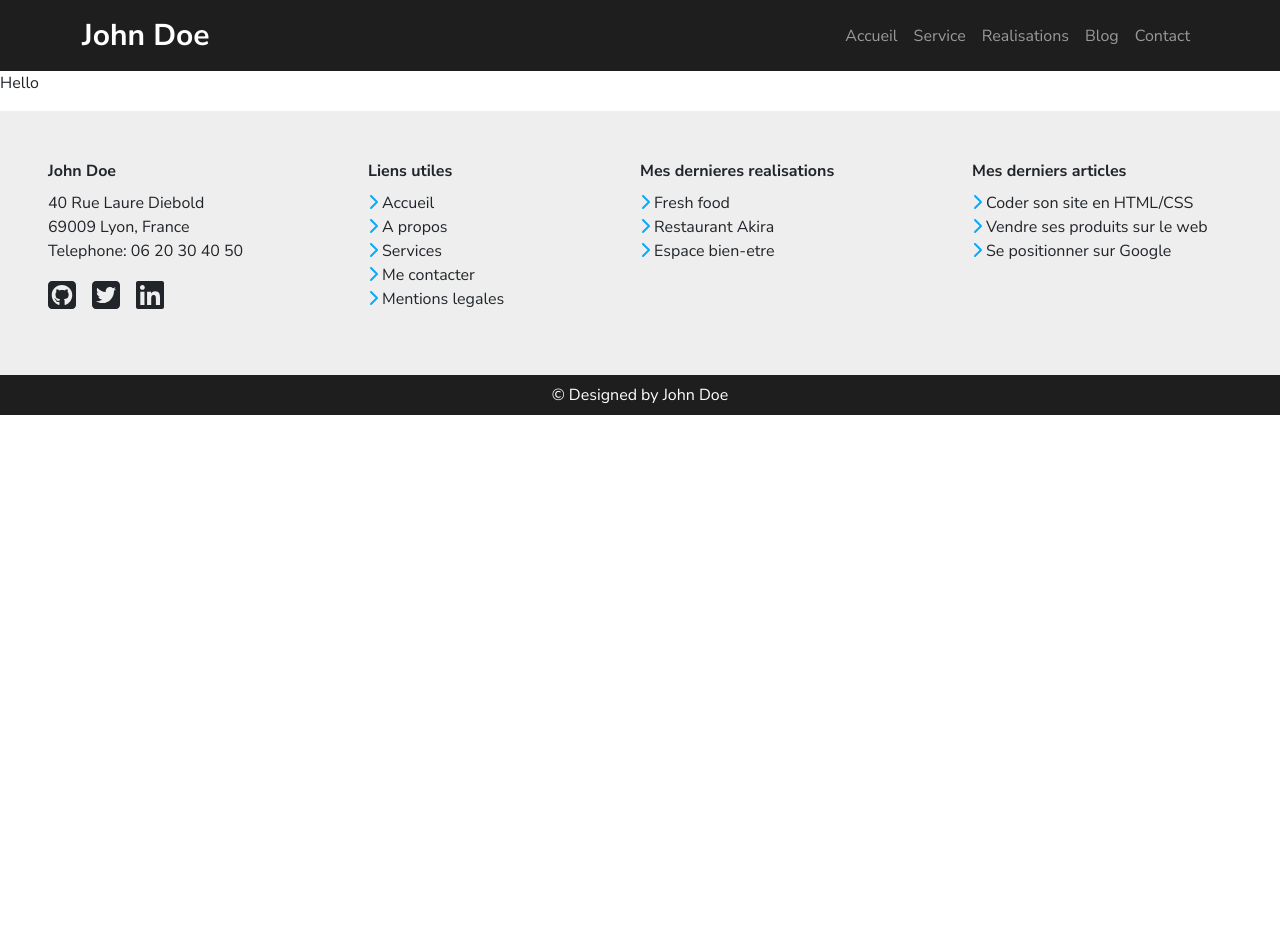
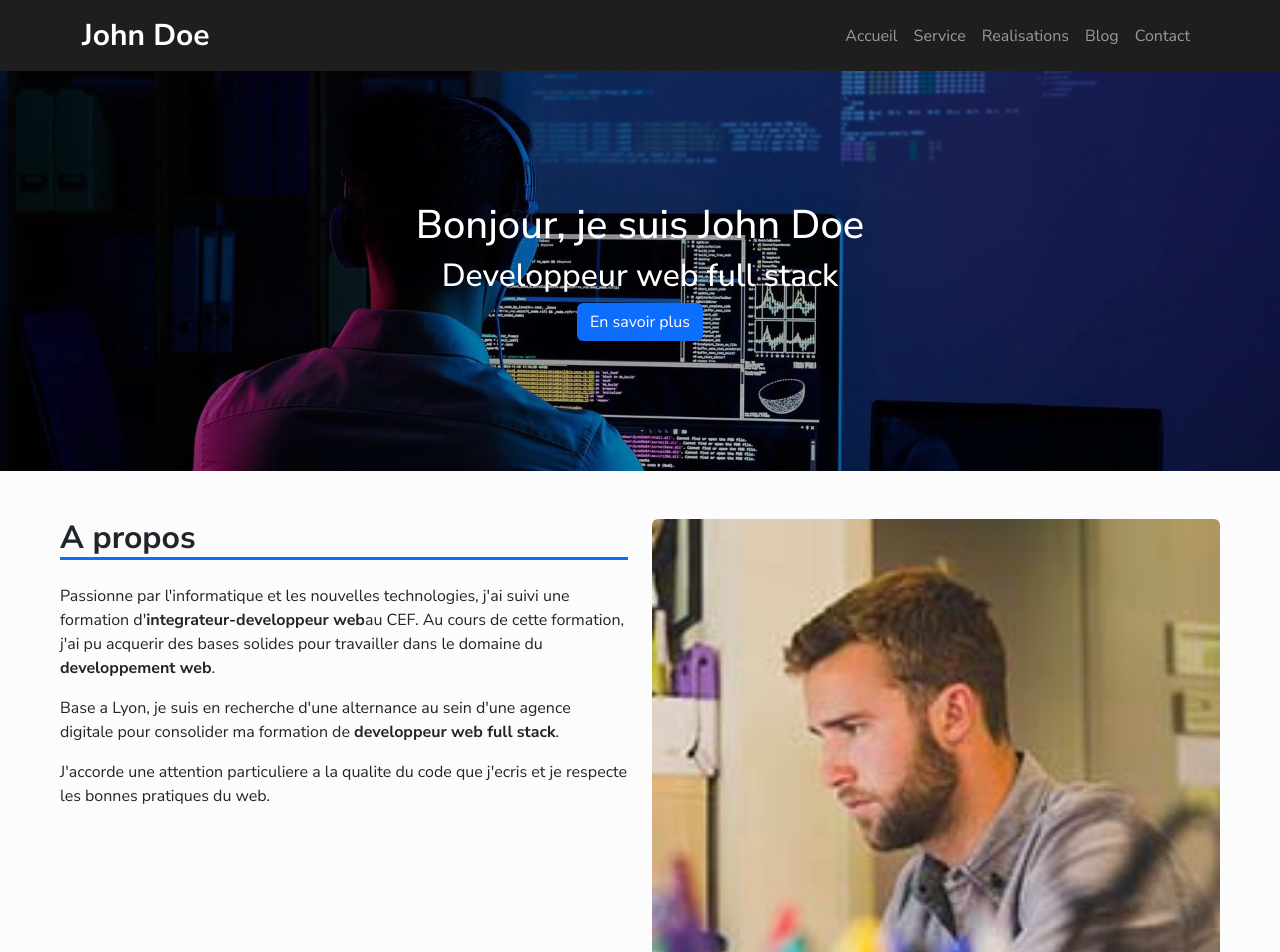
Before and after one commit to matiti61290/CV-react, a React (Create React App) app: page / in a window 1280 px wide. Shown: the top 952 px of the page. Before the commit the page ends 800 px from the top, so only its background shows below. Built offline with nearby package versions, Linux system fonts and the light colour scheme.

Commit message:
home page

```diff
--- a/src/App.js
+++ b/src/App.js
@@ -10,7 +10,7 @@ import ServicePage from "./pages/ServicePage.js"
 
 function App() {
   return (
-    <div className="App">
+    <div className="App bg-all">
       <Header />
         <Routes>
           <Route path="/" element={<Home />}/>
--- a/src/components/Header.js
+++ b/src/components/Header.js
@@ -4,7 +4,7 @@ import "../index.css"
 
 function Header() {
     return (
-        <Navbar expand="md" bg="headerBackground" data-bs-theme="dark">
+        <Navbar expand="lg" bg="headerBackground" data-bs-theme="dark">
             <Container>
                 <Navbar.Brand className="text-start"><strong style={{fontSize: "1.5em"}}>John Doe</strong></Navbar.Brand>
                 <Navbar.Toggle aria-controls="basic-navbar-nav" />
--- a/src/components/footer.js
+++ b/src/components/footer.js
@@ -16,7 +16,7 @@ function Footer() {
                             Telephone: 06 20 30 40 50
                         </address>
                         <div className="d-flex flex-row mb-1 gap-3">
-                        <FontAwesomeIcon icon={faGithubSquare} size="2xl"/>
+                            <FontAwesomeIcon icon={faGithubSquare} size="2xl"/>
                             <FontAwesomeIcon icon={faTwitterSquare} size="2xl"/>
                             <FontAwesomeIcon icon={faLinkedin} size="2xl"/>
                         </div>
--- a/src/index.css
+++ b/src/index.css
@@ -4,6 +4,49 @@
     font-family: "Nunito Sans";
 }
 
+.bg-home {
+    background-image: url("./style/img/hero-bg-mobile.jpg");
+    background-color:rgba(0, 0, 0, 0.3);
+    background-blend-mode: multiply;
+    background-size: 230%;
+    background-position: center;
+    background-repeat: no-repeat;
+    height: 70vh;
+}
+
+@media screen and (min-width: 576px) {
+    .bg-home{
+        background-image: url("./style/img/hero-bg-tablette.jpg");
+        background-color:rgba(0, 0, 0, 0.3);
+        background-blend-mode: multiply;
+        background-position-x: 80%;
+        background-size: cover;
+        background-repeat: no-repeat;
+        height: 45vh;
+    }
+}
+
+@media  screen and (min-width: 992px) {
+    .bg-home{
+        background-image: url("./style/img/hero-bg.jpg");
+        background-color:rgba(0, 0, 0, 0.3);
+        background-blend-mode: multiply;
+        background-size: cover;
+        background-repeat: no-repeat;
+        height: 50vh;
+    }
+}
+
+.image-container{
+    max-height: 80%;
+    overflow: hidden;
+}
+
+.my-photo{
+    width: 100%;
+}
+
 .bg-headerBackground{
     background-color: #1e1e1e ;
+
 };
--- a/src/pages/Home.js
+++ b/src/pages/Home.js
@@ -1,9 +1,39 @@
 import React from "react";
+import "../index.css"
+import myPhoto from "../style/img/about.jpg"
 
 function Home() {
     return (
         <div>
-            <p>Hello</p>
+            <div className="bg-home d-flex flex-column justify-content-center align-items-center align-middle">
+                <h1 className="text-white">Bonjour, je suis John Doe</h1>
+                <h2 className="text-white">Developpeur web full stack</h2>
+                <button type="button" className="btn bg-button text-white">En savoir plus</button>
+            </div>
+            <div className="container-fluid">
+                <div className="row px-5 mt-5">
+                    <div className="col-12 col-sm-6">
+                        <div className="mb-4 h2 fw-bold border-bottom border-3 border-primary">
+                            A propos
+                        </div>
+                        <p>
+                            Passionne par l'informatique et les nouvelles technologies, j'ai suivi une formation d'<strong>integrateur-developpeur web</strong>
+                            au CEF. Au cours de cette formation, j'ai pu acquerir des bases solides pour travailler dans le domaine du <strong>developpement web</strong>.
+                        </p>
+                        <p>
+                            Base a Lyon, je suis en recherche d'une alternance au sein d'une agence digitale pour consolider ma formation de <strong>developpeur web full stack</strong>.
+                        </p>
+                        <p>
+                            J'accorde une attention particuliere a la qualite du code que j'ecris et je respecte les bonnes pratiques du web.
+                        </p>
+                    </div>
+                    <div className="col-12 col-sm-6">
+                        <div className="image-container rounded">
+                            <img src={myPhoto} alt="Me" className="my-photo" />
+                        </div>
+                    </div>
+                </div>
+            </div>
         </div>
     )
 }
--- a/src/style.scss
+++ b/src/style.scss
@@ -2,9 +2,14 @@
 @import "../node_modules/bootstrap/scss/variables";
 
 $custom-colors: (
-    "footer": #EEE
+    "footer": #EEE,
+    "all": #fcfcfc,
+    "title": #1e1e1e,
+    "text": #444,
+    "button": #0d6efd
 );
 
 $theme-colors: map-merge($theme-colors , $custom-colors );
 
+
 @import "../node_modules/bootstrap/scss/bootstrap.scss"
```
